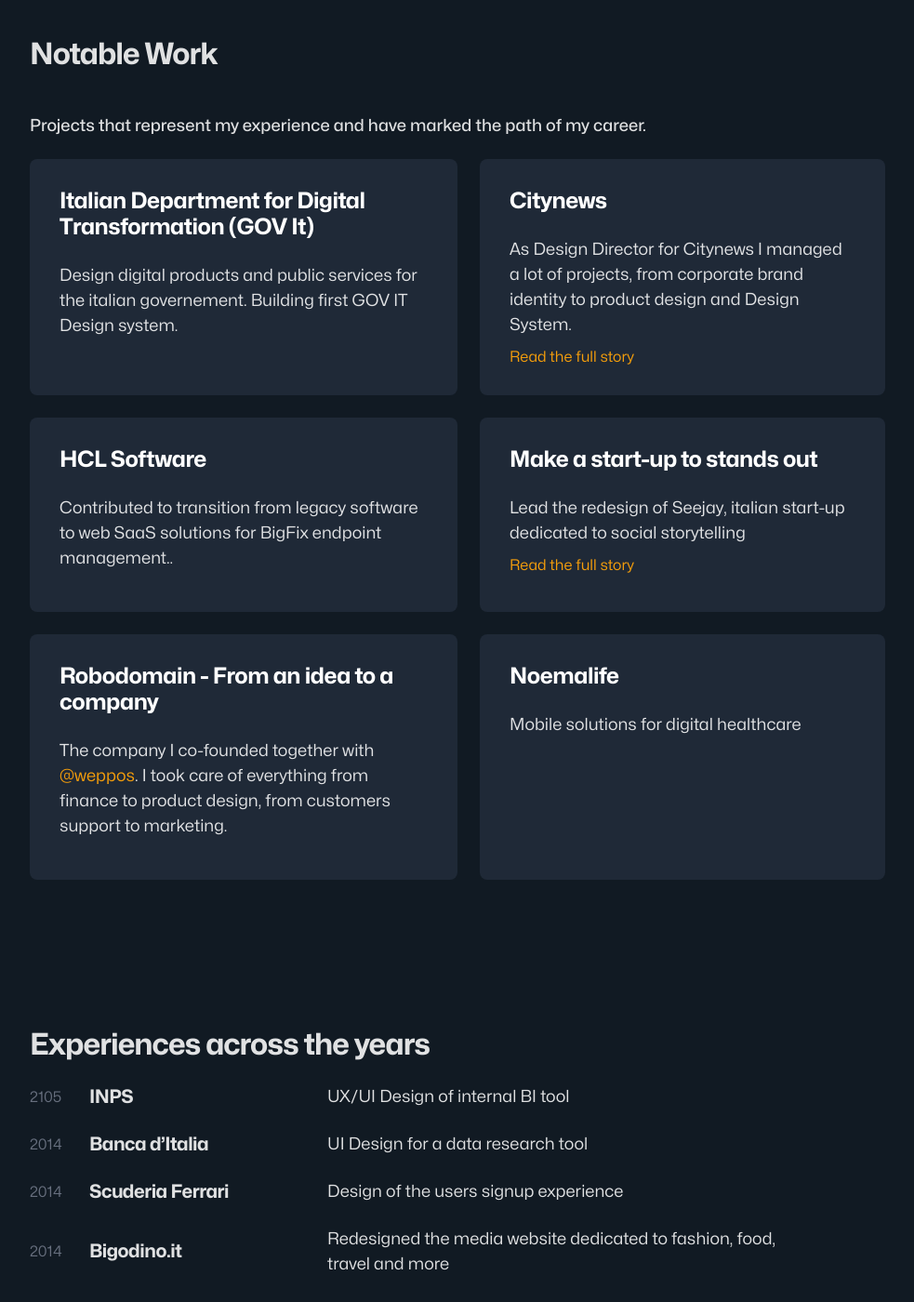
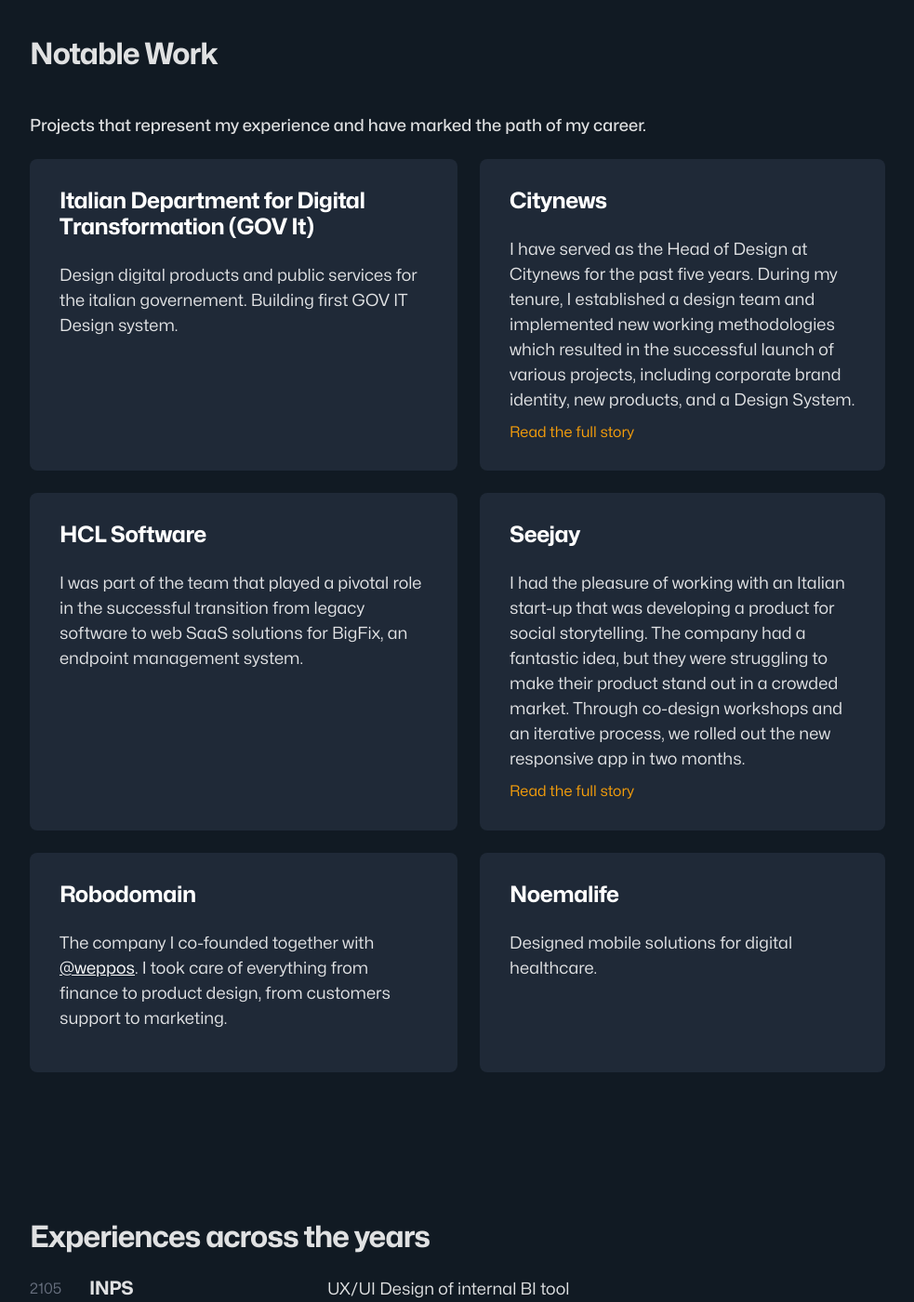
Before and after one commit to zetareticoli/fi, a Jekyll site: the page built from work.html, in a window 1280 px wide and 1400 px high, scrolled down 470 px. Shown: the whole window at 93% size, without its empty margins (148-1131 px from the left). Built offline with Jekyll 4.4.1, drawn with Linux system fonts in a browser that asks for light colours.

Commit message:
Changed projects content

```diff
--- a/_data/projects.yml
+++ b/_data/projects.yml
@@ -5,32 +5,26 @@
 - title: Citynews
   slug: citynews
   year: 2016-2021
-  description: As Design Director for Citynews I managed a lot of projects, from corporate brand identity to product design and Design System.
+  description: I have served as the Head of Design at Citynews for the past five years. During my tenure, I established a design team and implemented new working methodologies which resulted in the successful launch of various projects, including corporate brand identity, new products, and a Design System.
   link:
     title: Read the full story
-    url: /posts/2021-04-08/leaving-citynews
+    url: /2021/04/28/leaving-citynews/
 - title: HCL Software
   slug: hcl
   year: 2021-2022
-  description: Contributed to transition from legacy software to web SaaS solutions for BigFix endpoint management..
-- title: Make a start-up to stands out
+  description: I was part of the team that played a pivotal role in the successful transition from legacy software to web SaaS solutions for BigFix, an endpoint management system.
+- title: Seejay
   slug: seejay
   year: 2009-2013
-  description: Lead the redesign of Seejay, italian start-up dedicated to social storytelling
+  description: I had the pleasure of working with an Italian start-up that was developing a product for social storytelling. The company had a fantastic idea, but they were struggling to make their product stand out in a crowded market. Through co-design workshops and an iterative process, we rolled out the new responsive app in two months.
   link:
     title: Read the full story
     url:
-- title: Robodomain - From an idea to a company
+- title: Robodomain
   slug: robodomain
   year: 2009-2014
-  description: The company I co-founded together with <a href="https://github.com/weppos">@weppos</a>. I took care of everything from finance to product design, from customers support to marketing.
-  link:
-    title:
-    url:
+  description: The company I co-founded together with <a class="link-inverse link-underline" href="https://github.com/weppos">@weppos</a>. I took care of everything from finance to product design, from customers support to marketing.
 - title: Noemalife
   slug: seejay
   year: 2011-2012
-  description: Mobile solutions for digital healthcare
-  link:
-    title:
-    url:
+  description: Designed mobile solutions for digital healthcare.
```
